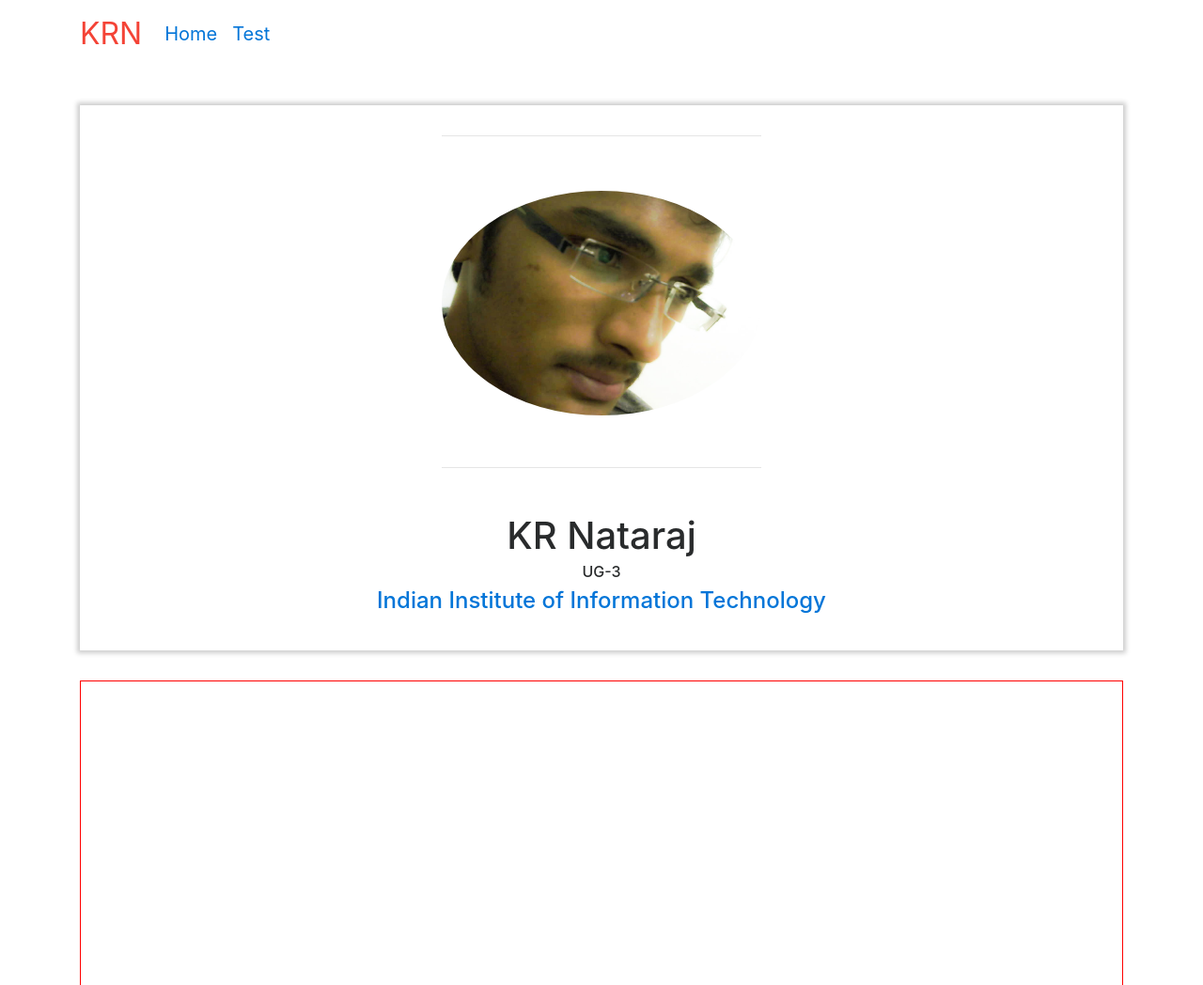
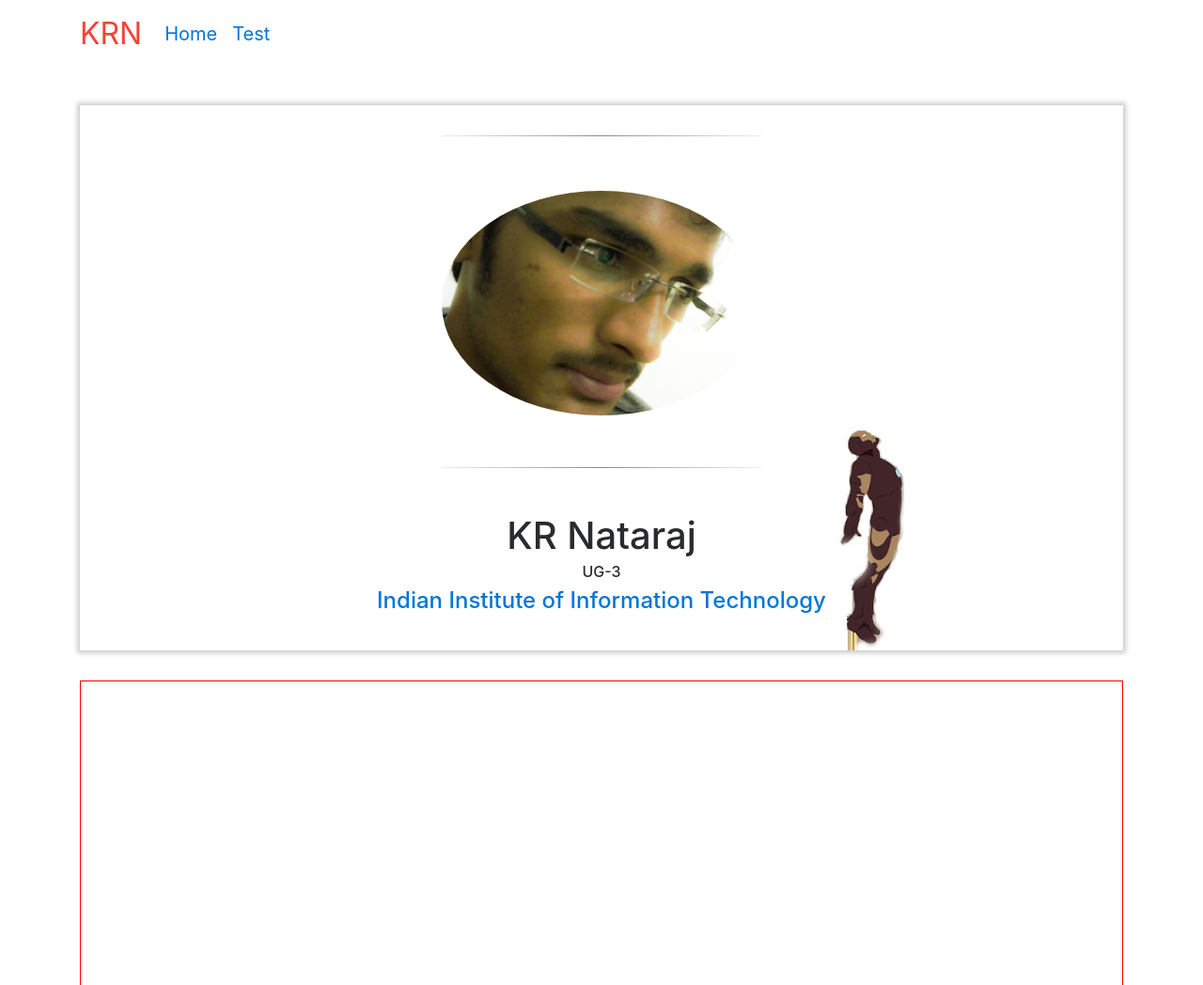
Before and after one commit to natarajkr007/me, a plain HTML site: page index.html in a window 1280 px wide. Shown: the top 1048 px of the page at 94% size. Drawn offline with Linux system fonts and the light colour scheme.

Commit message:
parallax on iron-man done

```diff
--- a/index.html
+++ b/index.html
@@ -37,10 +37,11 @@
 
   <div class="container">
     <div id="home">
+      <div class="iron-man"><img src="./assets/images/iron-man.jpg" alt=""></div>
       <div  class="offset-md-4 col-md-4 text-center">
-        <hr>
+        <hr class="styled">
         <img src="./assets/images/abs.jpg" alt="KRN" class="rounded">
-        <hr>
+        <hr class="styled">
       </div>
       <h1 class="text-center name">KR Nataraj</h1>
       <h6 class="text-center">UG-3</h6>
```
